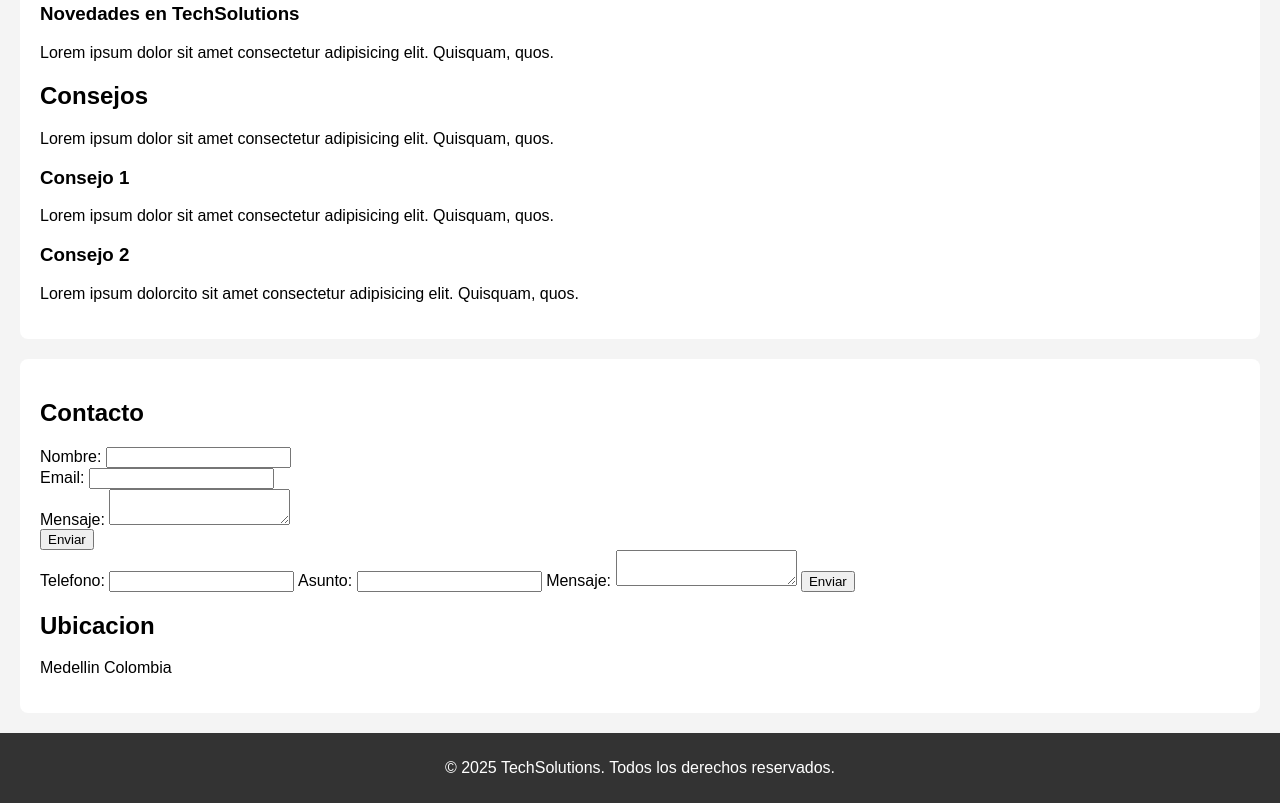
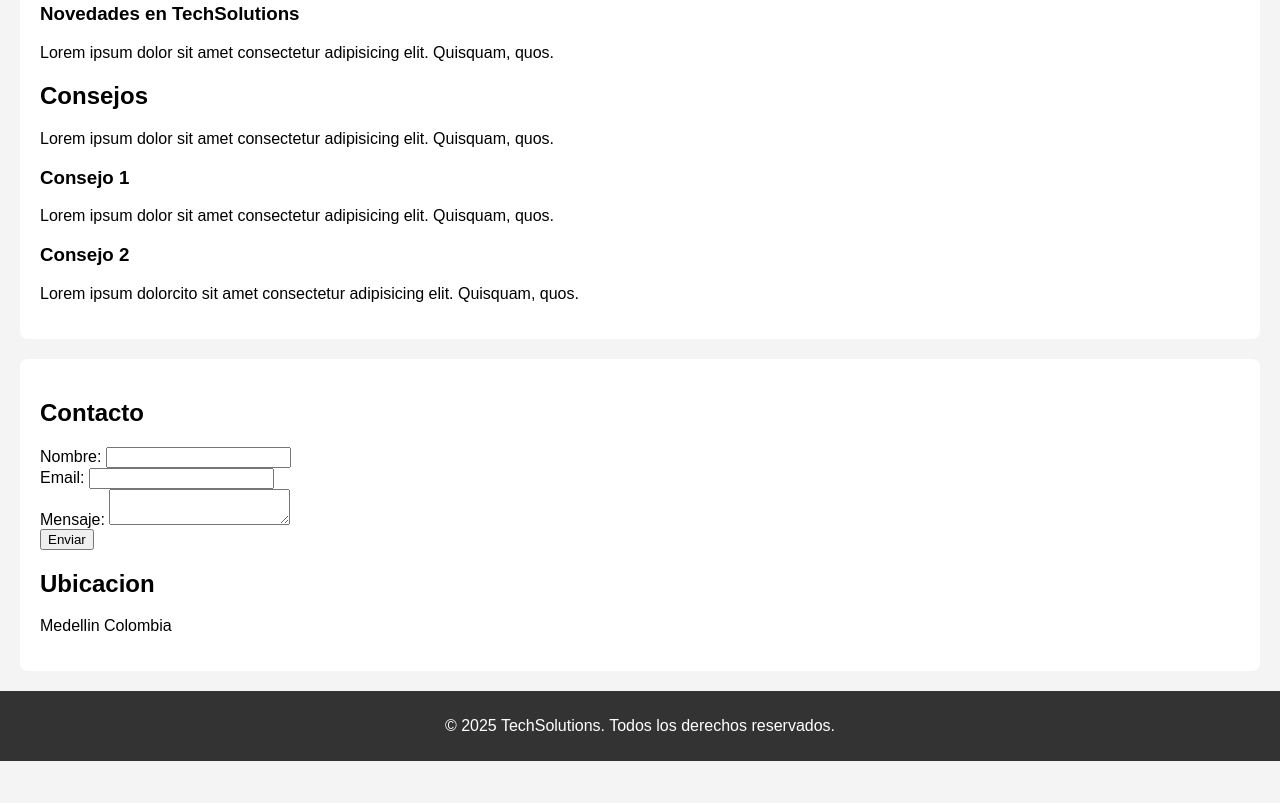
Before and after one commit to AndresFJG/TechSolutionsAMN.github.io, a website: page index.html in a window 1280 px wide. Shown: the part 3530-4333 px from the top of the page. After the commit the page ends 4291 px from the top, so only its background shows below. Drawn offline with Linux system fonts and the light colour scheme.

Commit message:
Ultimas actualizaciones del index

```diff
--- a/index.html
+++ b/index.html
@@ -321,16 +321,6 @@
         <button type="submit">Enviar</button>
 
         <div class="form-group">
-          <label for="telefono">Telefono:</label>
-          <input type="tel" id="telefono" name="telefono" required />
-          <label for="asunto">Asunto:</label>
-          <input type="text" id="asunto" name="asunto" required />
-          <label for="mensaje">Mensaje:</label>
-          <textarea id="mensaje" name="mensaje" required></textarea>
-          <button type="submit">Enviar</button>
-        </div>
-
-        <div class="form-group">
           <h2>Ubicacion</h2>
           <p>Medellin Colombia</p>
         </div>
```
